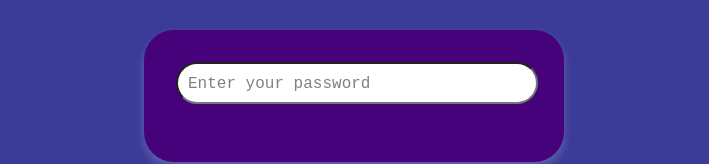
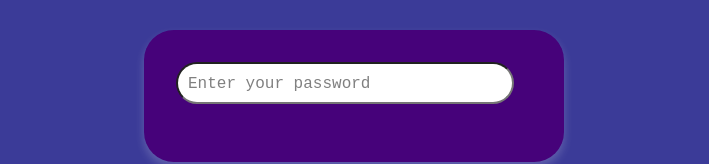
Before and after one commit to anubhav-7z/Password-Strength-Analyzer-and-Auto-Suggester, a plain HTML site: page index.html in a window 1280 px wide. Shown: the part 285-449 px from the top of the page, without its empty margins (286-995 px from the left). Drawn offline with Linux system fonts and the light colour scheme; a web font is replaced by a local one.

Commit message:
Update style.css

```diff
--- a/style.css
+++ b/style.css
@@ -2,6 +2,7 @@
 
 *{
   font-family: 'Muli', sans-serif;
+  box-sizing: border-box;
 }
 body {
   background-color: #3B3B98;
@@ -12,7 +13,8 @@ body {
   align-items: center;
   height: 100vh;
   margin: 0;
-  padding: 20px;
+  min-height: 100vh;
+  padding: 20px 16px;
   box-sizing: border-box;
 }
 
```
